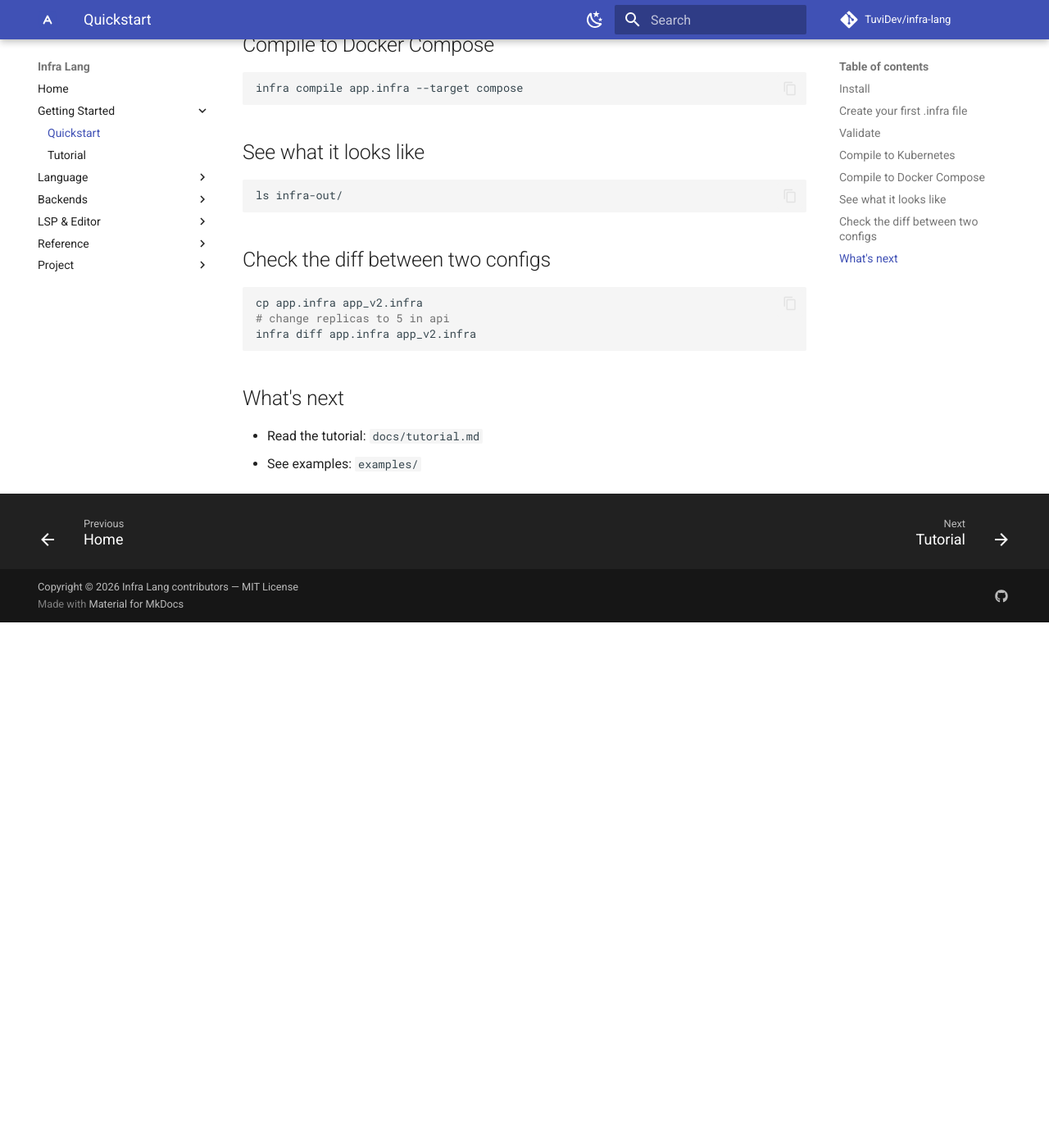
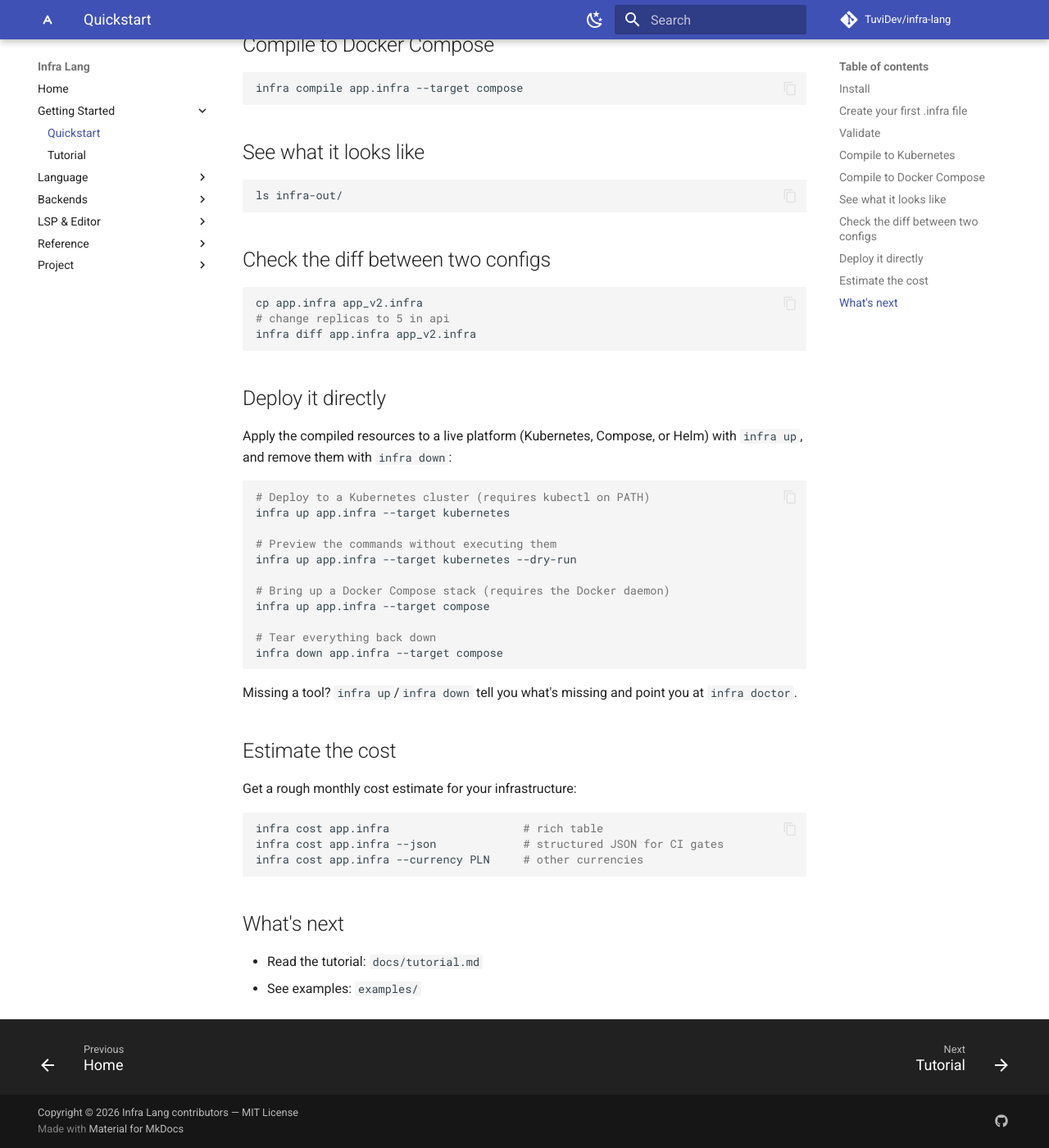
Before and after one commit to TuviDev/infra-lang, an MkDocs documentation site: the page built from docs/quickstart.md, in a window 1280 px wide and 1400 px high, scrolled down 1236 px. Shown: the whole window at 82% size. Built offline with MkDocs 1.6.1 and Material for MkDocs 9.7.7, drawn with Linux system fonts in a browser that asks for light colours; comment, search, counter and statistics services are not loaded; before the commit the page ends 1995 px from its top, so only the background shows below that.

````diff
--- a/docs/quickstart.md
+++ b/docs/quickstart.md
@@ -67,6 +67,38 @@ cp app.infra app_v2.infra
 infra diff app.infra app_v2.infra
 ```
 
+## Deploy it directly
+
+Apply the compiled resources to a live platform (Kubernetes, Compose, or Helm)
+with `infra up`, and remove them with `infra down`:
+
+```bash
+# Deploy to a Kubernetes cluster (requires kubectl on PATH)
+infra up app.infra --target kubernetes
+
+# Preview the commands without executing them
+infra up app.infra --target kubernetes --dry-run
+
+# Bring up a Docker Compose stack (requires the Docker daemon)
+infra up app.infra --target compose
+
+# Tear everything back down
+infra down app.infra --target compose
+```
+
+Missing a tool? `infra up`/`infra down` tell you what's missing and point you
+at `infra doctor`.
+
+## Estimate the cost
+
+Get a rough monthly cost estimate for your infrastructure:
+
+```bash
+infra cost app.infra                    # rich table
+infra cost app.infra --json             # structured JSON for CI gates
+infra cost app.infra --currency PLN     # other currencies
+```
+
 ## What's next
 - Read the tutorial: `docs/tutorial.md`
 - See examples: `examples/`
--- a/pyproject.toml
+++ b/pyproject.toml
@@ -4,7 +4,7 @@ build-backend = "hatchling.build"
 
 [project]
 name = "infra-lang"
-version = "0.3.2"
+version = "0.4.0"
 description = "Write infrastructure once, compile it to Kubernetes, Compose, or GitHub Actions"
 readme = "README.md"
 license = "MIT"
--- a/src/infra/version.py
+++ b/src/infra/version.py
@@ -1,4 +1,4 @@
 """Version information for Infra."""
 
-__version__ = "0.3.2"
-VERSION_INFO = (0, 3, 2)
+__version__ = "0.4.0"
+VERSION_INFO = (0, 4, 0)
````
Also changed, not shown: .agent-context.md (+21 -10 lines), CHANGELOG.md (+16 -0 lines), README.md (+6 -0 lines), 8 other files.
